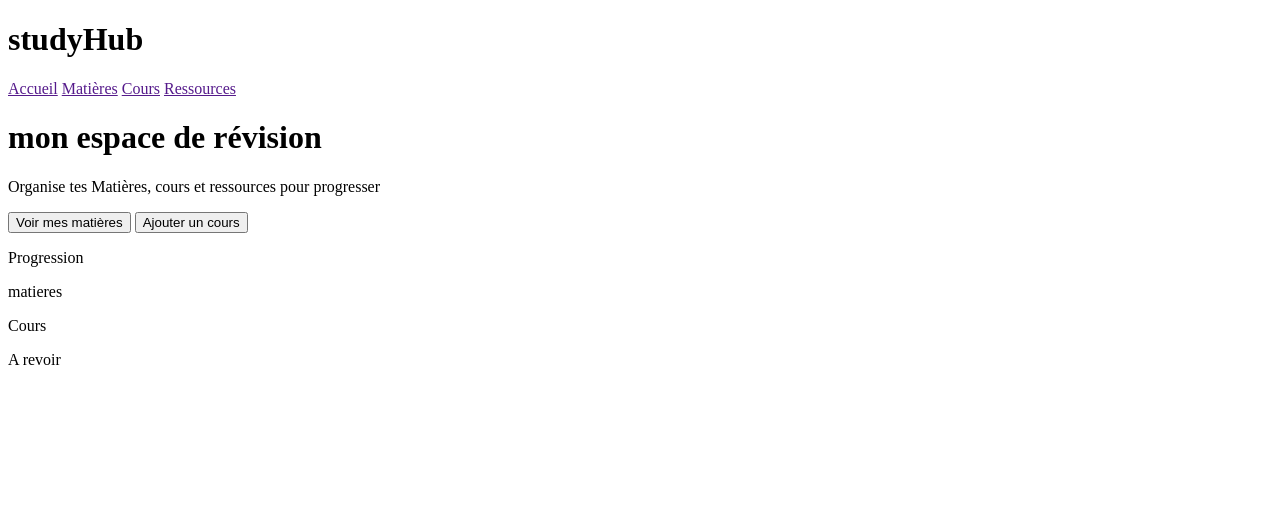
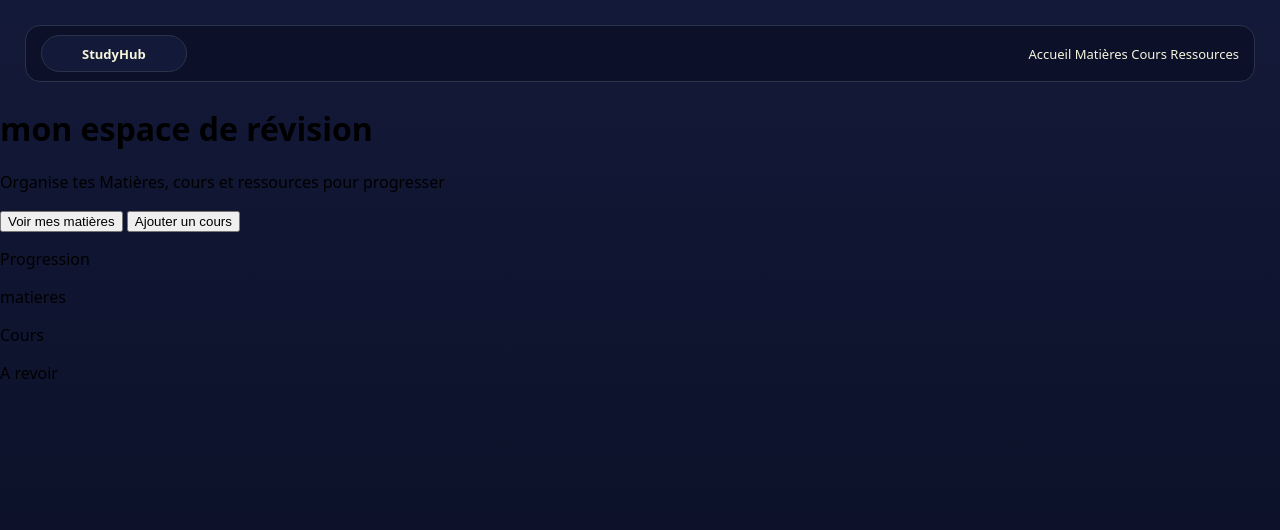
Before and after one commit to hadjer-doua/maquette-studyhub, a plain HTML site: page index.html in a window 1280 px wide. Drawn offline with Linux system fonts and the light colour scheme.

Commit message:
Mise en forme de la topbar

```diff
--- a/assets/style.css
+++ b/assets/style.css
@@ -2,5 +2,44 @@ body{
     font-family: system-ui, -apple-system, BlinkMacSystemFont, 'Segoe UI', Roboto, Oxygen, Ubuntu, Cantarell, 'Open Sans', 'Helvetica Neue', sans-serif;
     margin: 0 ;
     min-height: 1100px;
-    background: linear-gradient(to top, rgb(79, 79, 173) , rgb(46, 46, 184) , rgb(42, 42, 206) );
+    background: linear-gradient(to top, rgb(6, 6, 49) , rgba(12, 17, 41) , rgba(19, 25, 56) );
+
 }
+header{
+    align-items: center;
+}
+
+.topbar{
+    display: flex;
+    justify-content: space-between;
+    border: 0.1px solid rgba(43, 51, 74);
+    margin: 25px;
+    border-radius: 15px;
+    height: 55px;
+    background-color: rgba(12, 17, 41);
+    font-size: small;
+
+
+}
+.nav{
+    padding: 0 15px 0 0;
+}
+
+.logo{
+    background-color: rgba(19, 25, 56);
+    border: 0.1px solid rgba(43, 51, 74);
+    align-items: center;
+    margin: 15px;
+    border-radius: 20px;
+    padding: 10px 40px;
+    height: 15px;
+    display: flex;
+    justify-content: center;
+    font-weight: bold;
+
+
+}
+a{
+    text-decoration: none;
+    color: beige;
+}
--- a/index.html
+++ b/index.html
@@ -3,13 +3,13 @@
 <head>
     <meta charset="UTF-8">
     <meta name="viewport" content="width=device-width, initial-scale=1.0">
-    <link rel="stylesheet" href="">
+    <link rel="stylesheet" href="assets/style.css">
     <title>studyHub</title>
 </head>
 <body>
     <header class="topbar">
         <div class="logo">
-            <h1>studyHub</h1>
+            <a href="">StudyHub</a>
         </div>
         <div class="nav">
             <a href="">Accueil</a>
```
